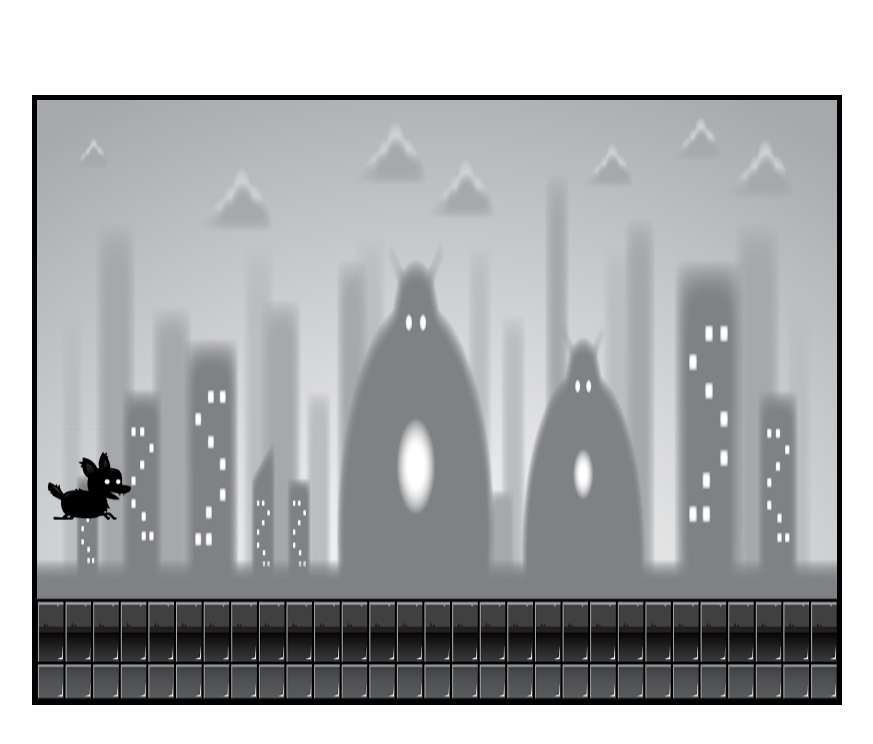
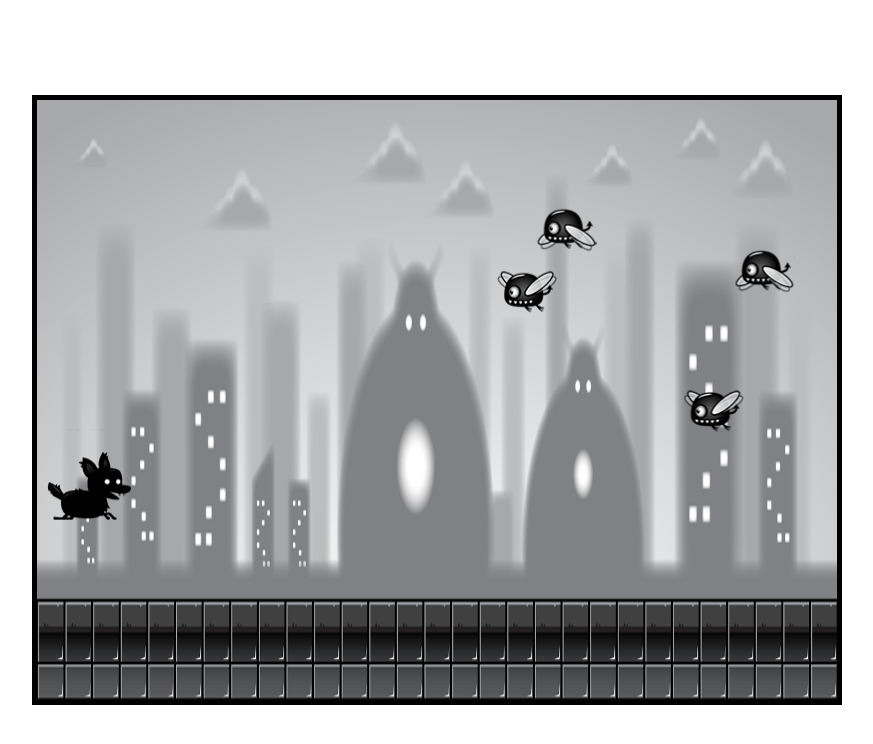
Before and after one commit to Vinicius-Muller/Wrecking-Dog, a plain HTML site: page index.html in a window 1280 px wide. Shown: the whole page, without its empty margins (203-1076 px from the left). Drawn offline with Linux system fonts and the light colour scheme.

Commit message:
plant enemies added into the enemies type

```diff
--- a/assets/css/index.css
+++ b/assets/css/index.css
@@ -19,6 +19,9 @@
 #layerTwo,
 #layerThree,
 #layerFour,
-#layerFive {
+#layerFive,
+#enemyFlying,
+#enemyPlant,
+#enemyBigSpider {
   display: none;
 }
--- a/index.html
+++ b/index.html
@@ -14,6 +14,9 @@
   <img id="layerThree" src="./assets/images/layer-3.png" alt="Layer-3">
   <img id="layerFour" src="./assets/images/layer-4.png" alt="Layer-4">
   <img id="layerFive" src="./assets/images/layer-5.png" alt="Layer-5">
+  <img id="enemyFlying" src="./assets/images/enemy_fly.png" alt="enemy-flying">
+  <img id="enemyPlant" src="./assets/images/enemy_plant.png" alt="enemy-plant">
+  <img id="enemyBigSpider" src="./assets/images/enemy_spider_big.png" alt="enemy-big-spider">
   <script type="module" src="./js/index.js"></script>
 </body>
 </html>
--- /dev/null
+++ b/js/enemies/index.js
@@ -0,0 +1,81 @@
+class Enemy {
+  constructor() {
+    this.frameX = 0;
+    this.frameY = 0;
+    this.fps = 20;
+    this.frameInterval = 1000/this.fps;
+    this.frameTimer = 0;
+    this.markedToDeletion = false;
+  };
+  update(deltaTime) {
+    this.x -= this.speedX + this.game.speed;
+    this.y += this.speedY;
+    if(this.frameTimer > this.frameInterval) {
+      this.frameTimer = 0;
+      if(this.frameX < this.maxFrame) this.frameX++;
+      else this.frameX = 0;
+    } else {
+      this.frameTimer += deltaTime;
+    }
+    if(this.x + this.width < 0) {
+      this.markedToDeletion = true;
+    }
+  };
+  draw(context) {
+    context.drawImage(
+      this.image,
+      this.frameX * this.width,
+      0,
+      this.width,
+      this.height,
+      this.x,
+      this.y,
+      this.width,
+      this.height
+    );
+  };
+};
+
+export class FlyingEnemy extends Enemy {
+  constructor(game) {
+    super();
+    this.game = game;
+    this.width = 60;
+    this.height = 44;
+    this.x = this.game.width;
+    this.y = Math.random() * this.game.height * 0.5;
+    this.speedX = Math.random() + 1;
+    this.speedY = 0;
+    this.maxFrame = 5;
+    this.image = document.getElementById("enemyFlying");
+    this.angle = 0;
+    this.va = Math.random() * 0.1 + 0.1;
+  };
+  update(deltaTime) {
+    super.update(deltaTime);
+    this.angle += this.va;
+    this.y += Math.sin(this.angle);
+  }
+};
+
+export class GroundEnemy extends Enemy {
+  constructor(game) {
+    super();
+    this.game = game;
+    this.width = 60;
+    this.height = 87;
+    this.x = this.game.width;
+    this.y = this.game.height - this.height - this.game.groundMargin;
+    this.image = document.getElementById("enemyPlant");
+    this.speedX = 0;
+    this.speedY = 0;
+    this.maxFrame = 1;
+  };
+};
+
+export class ClimbingEnemy extends Enemy {
+  constructor(game) {
+    super();
+    this.game = game;
+  }
+};
--- a/js/index.js
+++ b/js/index.js
@@ -1,6 +1,7 @@
 import { Player } from "./player/index.js";
 import { InputHandler } from "./player/controls.js";
 import { Background } from "./background/index.js";
+import { FlyingEnemy, GroundEnemy, ClimbingEnemy } from "./enemies/index.js";
 
 window.addEventListener("load", () => {
   const canvas = document.getElementById("canvas");
@@ -18,15 +19,39 @@ window.addEventListener("load", () => {
       this.background = new Background(this);
       this.player = new Player(this);
       this.keyInput = new InputHandler();
+      this.enemies = [];
+      this.enemyTimer = 0;
+      this.enemyInterval = 1000;
     };
     update(deltaTime) {
       this.background.update();
       this.player.update(this.keyInput.keys, deltaTime);
+      if(this.enemyTimer > this.enemyInterval) {
+        this.addEnemy();
+        this.enemyTimer = 0;
+      } else {
+        this.enemyTimer += deltaTime;
+      }
+      this.enemies.forEach(enemy => {
+        enemy.update(deltaTime);
+        if(enemy.markedToDeletion) {
+          this.enemies.splice(this.enemies.indexOf(enemy), 1);
+        }
+      });
     };
     draw(context) {
       this.background.draw(context);
       this.player.draw(context);
+      this.enemies.forEach(enemy => {
+        enemy.draw(context);
+      });
     };
+    addEnemy() {
+      if(this.speed > 0 && Math.random() < 0.5) {
+        this.enemies.push(new GroundEnemy(this))
+      }
+      this.enemies.push(new FlyingEnemy(this));
+    }
   }
 
   const game = new Game(canvas.width, canvas.height);
--- a/js/player/playerStates.js
+++ b/js/player/playerStates.js
@@ -53,7 +53,7 @@ export class Jumping extends State {
     this.player = player;
   }
   enter() {
-    if(this.player.onGround()) this.player.vy -= 30;
+    if(this.player.onGround()) this.player.vy -= 40;
     this.player.frameX = 0;
     this.player.maxFrame = 6;
     this.player.frameY = 1;
```
Also changed, not shown: assets/images/enemy_fly.png (added), assets/images/enemy_plant.png (added), assets/images/enemy_spider.png (added), assets/images/enemy_spider_big.png (added).
